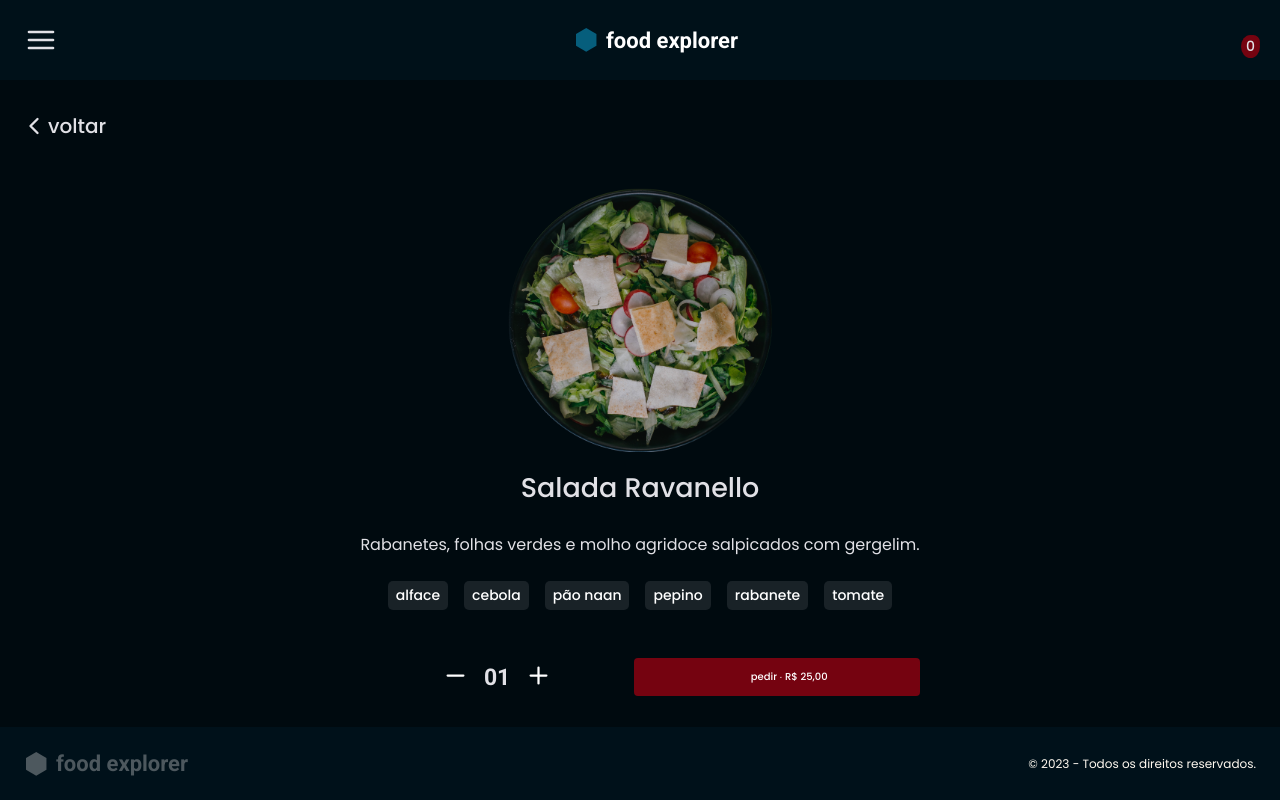
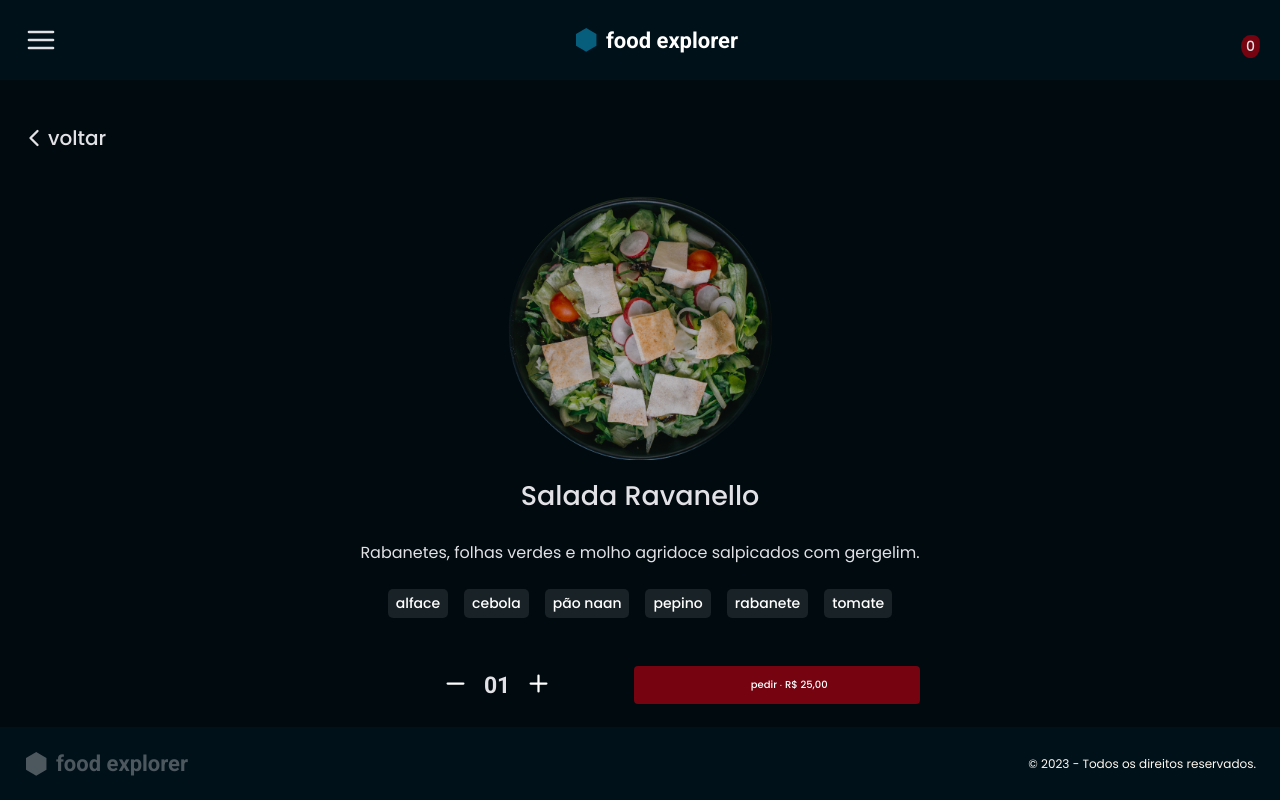
Before and after one commit to jpedr0c/foodExplorer, a React (Vite) app: page / in a window 1280 px wide. Built offline with nearby package versions, Linux system fonts and the light colour scheme; some icons are missing.

Commit message:
style: update margin BackButton

```diff
--- a/src/components/BackButton/styles.js
+++ b/src/components/BackButton/styles.js
@@ -4,8 +4,7 @@ export const Container = styled.button`
   display: flex;
   align-items: center;
   width: 100%;
-  margin-bottom: 1.6rem;
-  margin-left: 4rem;
+  margin: 2rem 0 2rem 4rem;
   border: none;
   background-color: transparent;
   font-family: "Poppins", sans-serif;
```
